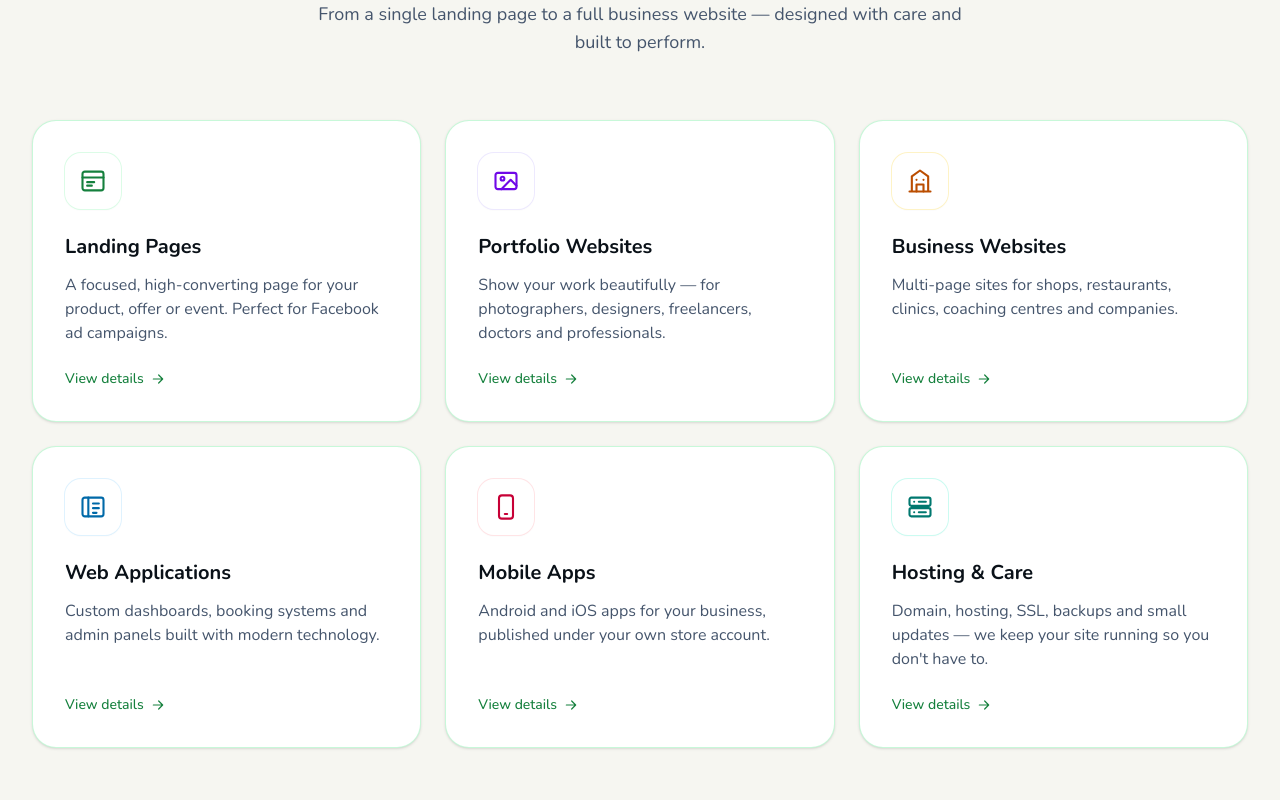
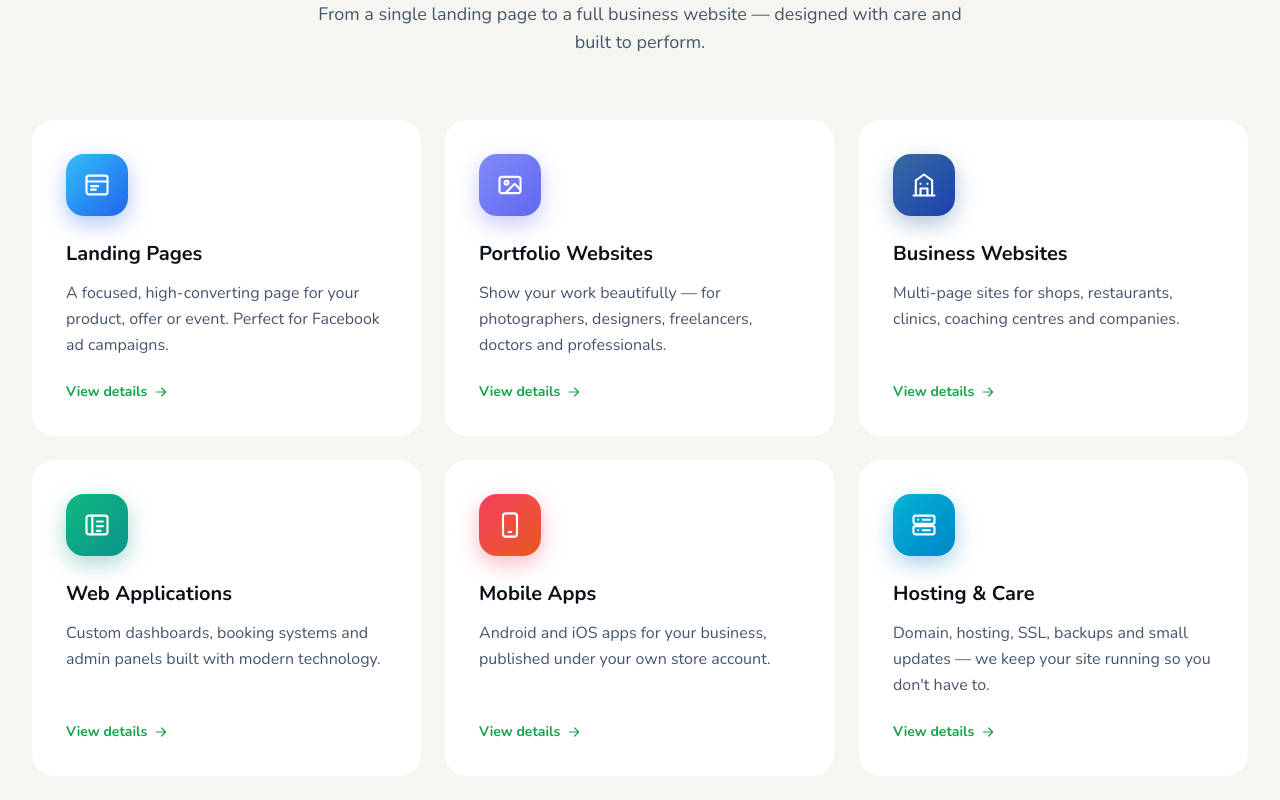
Before and after one commit to Sakib577/scriptVillage-web, a Next.js app: page / in a window 1280 px wide. Shown: the part 1000-1800 px from the top of the page. Built offline with nearby package versions, Linux system fonts and the light colour scheme; a web font is replaced by a local one.

Commit message:
Enhance visual effects and animations in SpotlightCard and Services components; update reveal transitions and service accent styles

```diff
--- a/app/globals.css
+++ b/app/globals.css
@@ -78,13 +78,13 @@ html[data-lang="bn"] .eyebrow {
 
 .reveal {
   transition:
-    opacity 0.7s ease,
-    transform 0.7s ease;
+    opacity 0.75s cubic-bezier(0.16, 1, 0.3, 1),
+    transform 0.75s cubic-bezier(0.16, 1, 0.3, 1);
 }
 /* Only hide once JS is running, so content stays visible without it. */
 html.reveal-ready .reveal:not(.is-visible) {
   opacity: 0;
-  transform: translateY(18px);
+  transform: translateY(32px);
 }
 
 @keyframes float {
--- a/components/SpotlightCard.js
+++ b/components/SpotlightCard.js
@@ -26,7 +26,7 @@ export function SpotlightCard({ children, className = "", as: Component = "div",
         className="pointer-events-none absolute inset-0 opacity-0 transition-opacity duration-300 ease-in-out"
         style={{
           opacity,
-          backgroundImage: `radial-gradient(rgb(22 163 74 / 0.5) 1.5px, transparent 1.5px)`,
+          backgroundImage: `radial-gradient(rgb(57 105 159 / 0.35) 1.5px, transparent 1.5px)`,
           backgroundSize: '22px 22px',
           maskImage: `radial-gradient(260px circle at ${position.x}px ${position.y}px, black 30%, transparent 100%)`,
           WebkitMaskImage: `radial-gradient(260px circle at ${position.x}px ${position.y}px, black 30%, transparent 100%)`,
@@ -37,7 +37,7 @@ export function SpotlightCard({ children, className = "", as: Component = "div",
         className="pointer-events-none absolute inset-0 opacity-0 transition-opacity duration-300 ease-in-out mix-blend-multiply"
         style={{
           opacity,
-          background: `radial-gradient(380px circle at ${position.x}px ${position.y}px, rgba(34, 197, 94, 0.20), transparent 65%)`,
+          background: `radial-gradient(380px circle at ${position.x}px ${position.y}px, rgba(57, 105, 159, 0.18), transparent 65%)`,
         }}
         aria-hidden="true"
       />
--- a/components/sections/Services.js
+++ b/components/sections/Services.js
@@ -1,51 +1,119 @@
 "use client";
 
 import Link from "next/link";
+import { useRef, useState } from "react";
 import { useLanguage } from "../LanguageProvider";
 import { Icon } from "../Icons";
 import { Reveal, SectionHeading } from "../Reveal";
 import { services } from "@/lib/services";
 
 export const serviceAccents = [
-  "bg-brand-50 text-brand-700 ring-brand-100",
-  "bg-violet-50 text-violet-700 ring-violet-100",
-  "bg-amber-50 text-amber-700 ring-amber-100",
-  "bg-sky-50 text-sky-700 ring-sky-100",
-  "bg-rose-50 text-rose-700 ring-rose-100",
-  "bg-teal-50 text-teal-700 ring-teal-100",
+  "bg-brand-50 text-brand-700 ring-brand-200/80",
+  "bg-[#EDF3FA] text-[#39699F] ring-[#86A2D4]/40",
+  "bg-sky-50 text-sky-700 ring-sky-200/80",
+  "bg-blue-50 text-blue-700 ring-blue-200/80",
+  "bg-indigo-50 text-indigo-700 ring-indigo-200/80",
+  "bg-slate-100 text-slate-700 ring-slate-200/80",
 ];
 
-import { useRef, useState } from "react";
+/* 3. আইকন টুইস্ট, স্কেল এবং কালার্ড নিয়ন গ্লো থিমস */
+export const serviceIconThemes = [
+  {
+    // 0: Landing Pages -> Cyan to Royal Blue
+    gradient: "from-[#38bdf8] to-[#2563eb]",
+    glow: "shadow-[0_8px_22px_rgba(37,99,235,0.35)]",
+    hoverGlow: "group-hover:shadow-[0_12px_28px_rgba(37,99,235,0.48)]",
+  },
+  {
+    // 1: Portfolio Websites -> Indigo to Purple
+    gradient: "from-[#818cf8] to-[#6366f1]",
+    glow: "shadow-[0_8px_22px_rgba(99,102,241,0.35)]",
+    hoverGlow: "group-hover:shadow-[0_12px_28px_rgba(99,102,241,0.48)]",
+  },
+  {
+    // 2: Business Websites -> Brand / Sapphire Blue
+    gradient: "from-[#39699F] to-[#1e40af]",
+    glow: "shadow-[0_8px_22px_rgba(57,105,159,0.38)]",
+    hoverGlow: "group-hover:shadow-[0_12px_28px_rgba(57,105,159,0.52)]",
+  },
+  {
+    // 3: Web Applications -> Emerald to Teal
+    gradient: "from-[#10b981] to-[#0d9488]",
+    glow: "shadow-[0_8px_22px_rgba(13,148,136,0.35)]",
+    hoverGlow: "group-hover:shadow-[0_12px_28px_rgba(13,148,136,0.48)]",
+  },
+  {
+    // 4: Mobile -> Coral to Rose
+    gradient: "from-[#f43f5e] to-[#ea580c]",
+    glow: "shadow-[0_8px_22px_rgba(244,63,94,0.35)]",
+    hoverGlow: "group-hover:shadow-[0_12px_28px_rgba(244,63,94,0.48)]",
+  },
+  {
+    // 5: Hosting & Maintenance -> Azure / Cyan to Sky
+    gradient: "from-[#06b6d4] to-[#0284c7]",
+    glow: "shadow-[0_8px_22px_rgba(2,132,199,0.35)]",
+    hoverGlow: "group-hover:shadow-[0_12px_28px_rgba(2,132,199,0.48)]",
+  },
+];
 
 function ServiceCard({ service, item, i, t }) {
-  const ref = useRef(null);
-  const [position, setPosition] = useState({ x: 0, y: 0 });
-  const [opacity, setOpacity] = useState(0);
+  const cardRef = useRef(null);
+  const [tilt, setTilt] = useState({ rotateX: 0, rotateY: 0, isHovered: false });
+  const [spotlightPos, setSpotlightPos] = useState({ x: 0, y: 0 });
+  const [spotlightOpacity, setSpotlightOpacity] = useState(0);
 
+  // ১. ৩ডি মাউস ট্র্যাকিং টিল্ট লজিক (3D Perspective Tilt on MouseMove)
   const handleMouseMove = (e) => {
-    if (!ref.current) return;
-    const rect = ref.current.getBoundingClientRect();
-    setPosition({ x: e.clientX - rect.left, y: e.clientY - rect.top });
+    if (!cardRef.current) return;
+    const rect = cardRef.current.getBoundingClientRect();
+    const x = e.clientX - rect.left - rect.width / 2;
+    const y = e.clientY - rect.top - rect.height / 2;
+
+    const rotateX = (-y / rect.height) * 8;
+    const rotateY = (x / rect.width) * 8;
+
+    setTilt({ rotateX, rotateY, isHovered: true });
+    setSpotlightPos({ x: e.clientX - rect.left, y: e.clientY - rect.top });
   };
+
+  const handleMouseEnter = () => {
+    setSpotlightOpacity(1);
+  };
+
+  const handleMouseLeave = () => {
+    setTilt({ rotateX: 0, rotateY: 0, isHovered: false });
+    setSpotlightOpacity(0);
+  };
+
+  const theme = serviceIconThemes[i % serviceIconThemes.length];
 
   return (
     <Link
-      ref={ref}
+      ref={cardRef}
       href={`/services/${service.slug}`}
       onMouseMove={handleMouseMove}
-      onMouseEnter={() => setOpacity(1)}
-      onMouseLeave={() => setOpacity(0)}
-      className="group relative flex h-full flex-col overflow-hidden rounded-3xl border border-brand-200/80 bg-white p-8 shadow-sm transition duration-300 hover:-translate-y-1 hover:border-brand-400 hover:shadow-xl hover:shadow-brand-900/5 focus-visible:outline-2 focus-visible:outline-offset-4 focus-visible:outline-brand-600"
+      onMouseEnter={handleMouseEnter}
+      onMouseLeave={handleMouseLeave}
+      style={{
+        transform: tilt.isHovered
+          ? `perspective(1000px) rotateX(${tilt.rotateX}deg) rotateY(${tilt.rotateY}deg) translateY(-8px)`
+          : "perspective(1000px) rotateX(0deg) rotateY(0deg) translateY(0px)",
+        transition: tilt.isHovered
+          ? "transform 0.12s ease-out, box-shadow 0.38s cubic-bezier(0.16, 1, 0.3, 1), border-color 0.38s cubic-bezier(0.16, 1, 0.3, 1)"
+          : "transform 0.45s cubic-bezier(0.16, 1, 0.3, 1), box-shadow 0.38s cubic-bezier(0.16, 1, 0.3, 1), border-color 0.38s cubic-bezier(0.16, 1, 0.3, 1)",
+      }}
+      // ২. কার্ড লিফট-আপ এবং ডিপ শ্যাডো গ্লো (Card Lift & Dynamic Shadow on Hover)
+      className="group relative flex h-full flex-col overflow-hidden rounded-[22px] border-2 border-transparent bg-white p-8 transition-all duration-[380ms] [transition-timing-function:cubic-bezier(0.16,1,0.3,1)] hover:border-brand-400 hover:shadow-[0_22px_50px_rgba(57,105,159,0.16)] focus-visible:outline-2 focus-visible:outline-offset-4 focus-visible:outline-brand-600"
     >
-      {/* Dotted grid spotlight effect */}
+      {/* Dotted grid spotlight layer */}
       <div
         className="pointer-events-none absolute inset-0 opacity-0 transition-opacity duration-300 ease-in-out"
         style={{
-          opacity,
-          backgroundImage: `radial-gradient(rgb(22 163 74 / 0.5) 1.5px, transparent 1.5px)`,
-          backgroundSize: '22px 22px',
-          maskImage: `radial-gradient(260px circle at ${position.x}px ${position.y}px, black 30%, transparent 100%)`,
-          WebkitMaskImage: `radial-gradient(260px circle at ${position.x}px ${position.y}px, black 30%, transparent 100%)`,
+          opacity: spotlightOpacity,
+          backgroundImage: `radial-gradient(rgb(57 105 159 / 0.35) 1.5px, transparent 1.5px)`,
+          backgroundSize: "22px 22px",
+          maskImage: `radial-gradient(260px circle at ${spotlightPos.x}px ${spotlightPos.y}px, black 30%, transparent 100%)`,
+          WebkitMaskImage: `radial-gradient(260px circle at ${spotlightPos.x}px ${spotlightPos.y}px, black 30%, transparent 100%)`,
         }}
         aria-hidden="true"
       />
@@ -53,21 +121,29 @@ function ServiceCard({ service, item, i, t }) {
       <div
         className="pointer-events-none absolute inset-0 opacity-0 transition-opacity duration-300 ease-in-out mix-blend-multiply"
         style={{
-          opacity,
-          background: `radial-gradient(380px circle at ${position.x}px ${position.y}px, rgba(34, 197, 94, 0.20), transparent 65%)`,
+          opacity: spotlightOpacity,
+          background: `radial-gradient(380px circle at ${spotlightPos.x}px ${spotlightPos.y}px, rgba(57, 105, 159, 0.20), transparent 65%)`,
         }}
         aria-hidden="true"
       />
 
       <div className="relative z-10 flex flex-col h-full pointer-events-none">
-        <span className={`inline-flex h-14 w-14 items-center justify-center rounded-2xl bg-white shadow-xs ring-1 ${serviceAccents[i]}`}>
-          <Icon name={service.icon} className="h-7 w-7" />
-        </span>
-        <h3 className="font-display mt-6 text-xl font-bold text-ink group-hover:text-brand-800 transition-colors">{item.title}</h3>
-        <p className="mt-3 flex-1 text-slate-600">{item.summary}</p>
-        <span className="mt-6 inline-flex items-center gap-1.5 text-sm font-medium text-brand-700 transition-colors group-hover:text-brand-900">
-          {t.serviceDetail.viewDetails}
-          <Icon name="arrow" className="h-4 w-4 transition group-hover:translate-x-1" />
+        {/* ৩. আইকন টুইস্ট, স্কেল এবং কালার্ড গ্লো (Icon Twist & Scale Animation) */}
+        <div
+          className={`flex h-[62px] w-[62px] items-center justify-center rounded-[18px] bg-gradient-to-br ${theme.gradient} ${theme.glow} ${theme.hoverGlow} text-white transition-all duration-350 ease-out group-hover:scale-110 group-hover:rotate-6`}
+        >
+          <Icon name={service.icon} className="h-7 w-7 text-white" />
+        </div>
+
+        <h3 className="font-display mt-6 text-xl font-bold text-ink group-hover:text-brand-800 transition-colors">
+          {item.title}
+        </h3>
+        <p className="mt-3 flex-1 text-slate-600 leading-relaxed">{item.summary}</p>
+
+        {/* ৪. লিংক অ্যারো এক্সপ্যানশন মাইক্রো-ইন্টারেকশন (Arrow Gap Slide) */}
+        <span className="mt-6 inline-flex items-center gap-1.5 text-sm font-bold text-brand-600 transition-all duration-200 ease-out group-hover:gap-2.5 group-hover:text-brand-800">
+          <span>{t.serviceDetail.viewDetails}</span>
+          <Icon name="arrow" className="h-4 w-4 transition-transform duration-200 ease-out group-hover:translate-x-1" />
         </span>
       </div>
     </Link>
@@ -87,6 +163,7 @@ export function Services() {
           {services.map((service, i) => {
             const item = service[lang];
             return (
+              /* ৫. স্ক্রল-ট্রিগার্ড ফেড-ইন রিভিল (Intersection Observer Scroll Reveal) */
               <Reveal key={service.slug} delay={(i % 3) * 90}>
                 <ServiceCard service={service} item={item} i={i} t={t} />
               </Reveal>
```
